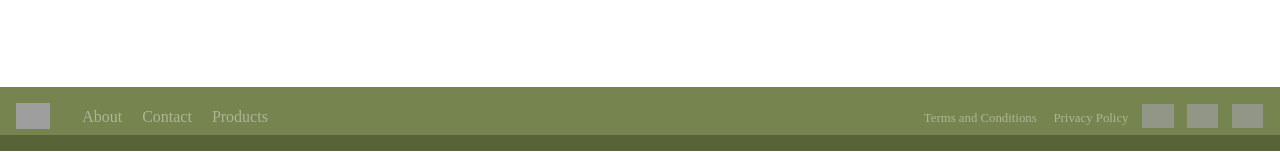
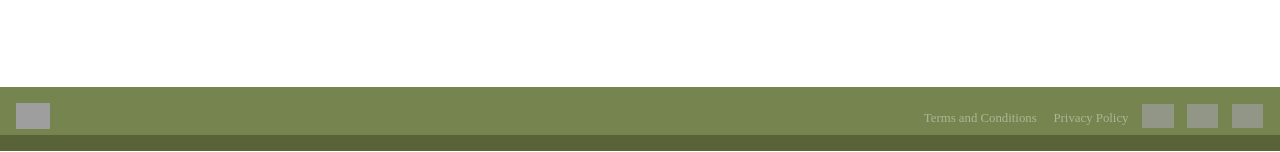
Before and after one commit to backupparachute/store, a Jekyll site: the page built from index.html, in a window 1280 px wide. Shown: the part 749-901 px from the top of the page. Built offline with Jekyll 4.4.1, drawn with Linux system fonts in a browser that asks for light colours; nearby versions of some CDN libraries; grey boxes are pictures that could not be loaded.

Commit message:
Update footer.html

```diff
--- a/_includes/footer.html
+++ b/_includes/footer.html
@@ -7,9 +7,7 @@
     <img src="https://backupparachute.com/images/bps-logo-seed-green-tilted.png" alt="Logo image">
   </div>
     <ul>
-      <li><a href="javascript:void(0)">About</a></li>
-      <li><a href="javascript:void(0)">Contact</a></li>
-      <li><a href="javascript:void(0)">Products</a></li>
+
     </ul>
 
     <div class="footer-secondary-links">
```
